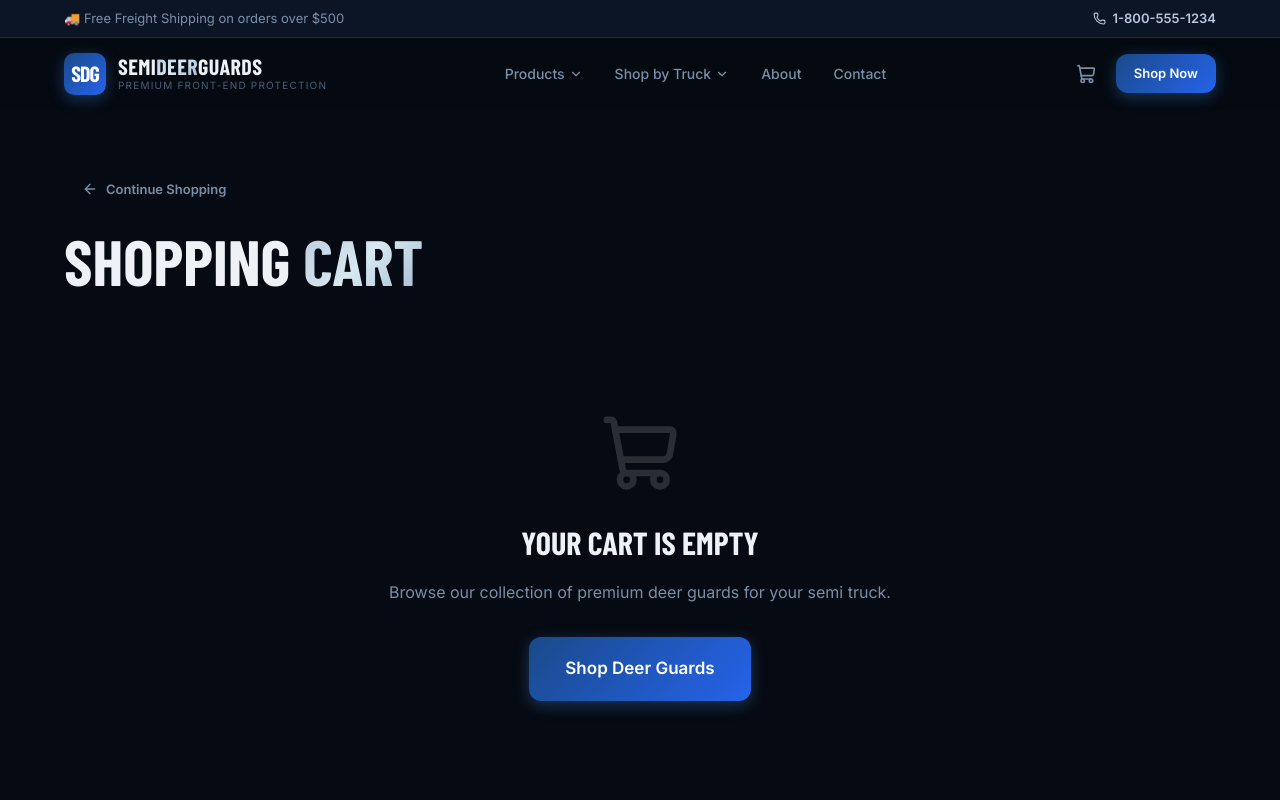
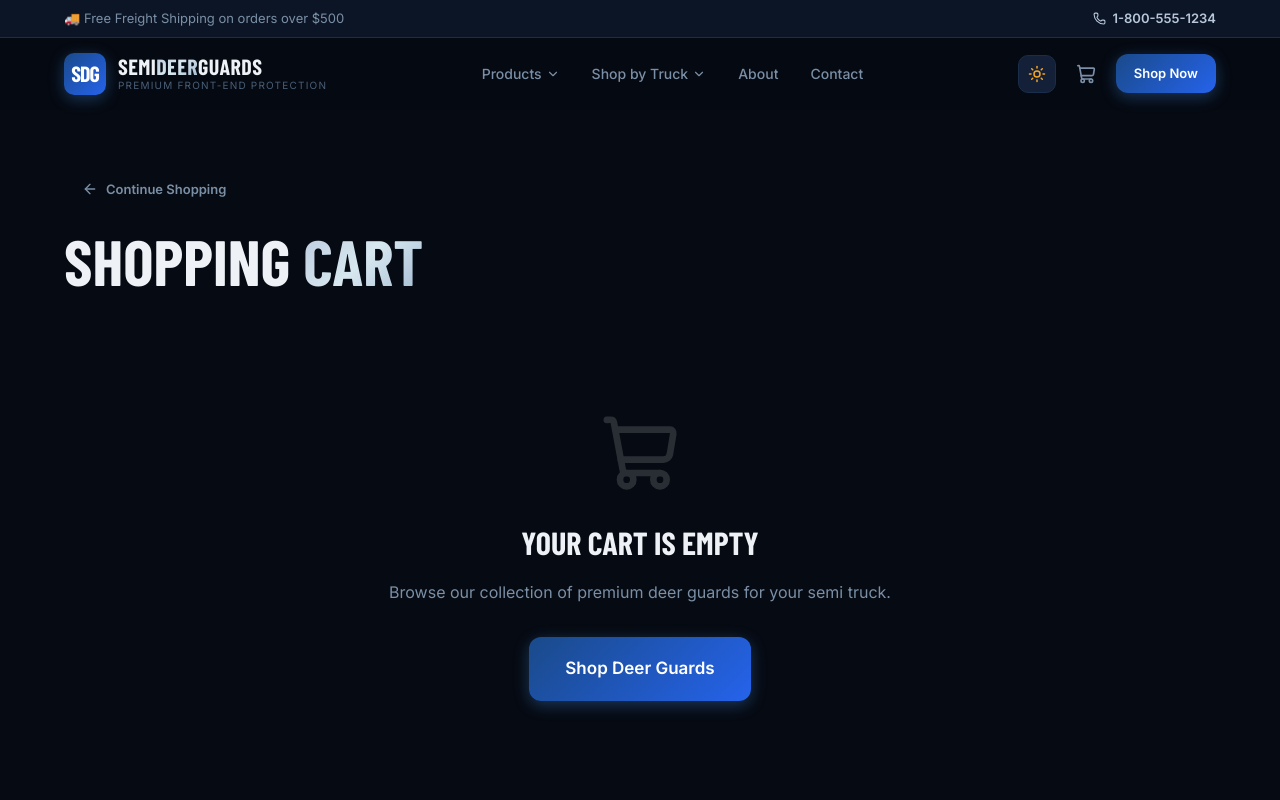
Before and after one commit to QASchoolUSA/SemiDeerGuards, a Next.js app: page /cart in a window 1280 px wide. Shown: the top 800 px of the page. Built offline with nearby package versions, Linux system fonts and the light colour scheme; a web font is replaced by a local one.

Commit message:
feat: implement professional industrial light theme and dark/light switcher

```diff
--- a/app/globals.css
+++ b/app/globals.css
@@ -57,10 +57,75 @@
   --shadow-glow-gold: 0 0 20px rgba(245,166,35,0.4);
   --shadow-btn: 0 4px 16px rgba(74,158,255,0.3);
 
+  /* Header & Navigation */
+  --header-bg:          rgba(6, 10, 18, 0.95);
+  --header-bg-blur:     rgba(6, 10, 18, 0.85);
+  --shadow-header:      0 4px 30px rgba(0, 0, 0, 0.3);
+  --shadow-dropdown:    0 16px 40px rgba(0, 0, 0, 0.4);
+
+  /* CTA Banner & Text */
+  --grad-cta:           linear-gradient(135deg, #0A1828 0%, #0D2040 40%, #0C1535 100%);
+  --grad-text-blue:     linear-gradient(135deg, #4A9EFF, #93C5FD);
+
   /* Transitions */
   --transition-fast:   150ms cubic-bezier(0.4, 0, 0.2, 1);
   --transition-normal: 250ms cubic-bezier(0.4, 0, 0.2, 1);
   --transition-slow:   400ms cubic-bezier(0.4, 0, 0.2, 1);
+}
+
+/* ─── Professional Industrial Light Theme ───────────────────────────────────────── */
+[data-theme="light"] {
+  /* Background layers: Engineered slate & crisp white structural surfaces */
+  --bg-base:        #F1F5F9;
+  --bg-surface:     #FFFFFF;
+  --bg-elevated:    #E2E8F0;
+  --bg-hover:       #CBD5E1;
+
+  /* Borders: Precision-machined, clean structural definition */
+  --border-subtle:  #E2E8F0;
+  --border-default: #CBD5E1;
+  --border-strong:  #94A3B8;
+
+  /* Typography: High-contrast midnight slate for razor-sharp legibility */
+  --text-primary:   #0F172A;
+  --text-secondary: #334155;
+  --text-muted:     #64748B;
+
+  /* Brand Colors: High-contrast forged metal & royal cobalt */
+  --chrome:         #334155;
+  --chrome-bright:  #0F172A;
+  --blue-accent:    #1D4ED8;
+  --blue-glow:      #2563EB;
+  --gold:           #B45309;
+  --gold-dark:      #92400E;
+
+  /* Status */
+  --success:        #15803D;
+  --error:          #DC2626;
+  --warning:        #B45309;
+
+  /* Gradients */
+  --grad-hero:       linear-gradient(135deg, #F8FAFC 0%, #EDF2F7 50%, #E2E8F0 100%);
+  --grad-card:       linear-gradient(145deg, #FFFFFF 0%, #F8FAFC 100%);
+  --grad-chrome:     linear-gradient(135deg, #1E293B 0%, #334155 50%, #0F172A 100%);
+  --grad-blue:       linear-gradient(135deg, #1D4ED8 0%, #2563EB 100%);
+  --grad-gold:       linear-gradient(135deg, #B45309 0%, #D97706 100%);
+  --grad-glow-blue:  radial-gradient(ellipse at center, rgba(29, 78, 216, 0.12) 0%, transparent 70%);
+  --grad-glow-chrome:radial-gradient(ellipse at center, rgba(15, 23, 42, 0.05) 0%, transparent 70%);
+  --grad-cta:        linear-gradient(135deg, #EFF6FF 0%, #F1F5F9 50%, #E2E8F0 100%);
+  --grad-text-blue:  linear-gradient(135deg, #1D4ED8 0%, #2563EB 100%);
+
+  /* Header & Navigation */
+  --header-bg:       rgba(255, 255, 255, 0.95);
+  --header-bg-blur:  rgba(255, 255, 255, 0.88);
+  --shadow-header:   0 4px 20px rgba(15, 23, 42, 0.06);
+  --shadow-dropdown: 0 12px 32px rgba(15, 23, 42, 0.12);
+
+  /* Shadows: Soft, dimensional elevation instead of dark glows */
+  --shadow-card:     0 4px 20px -2px rgba(15, 23, 42, 0.08), 0 1px 3px rgba(15, 23, 42, 0.04);
+  --shadow-glow-blue:0 0 25px rgba(29, 78, 216, 0.2);
+  --shadow-glow-gold:0 0 20px rgba(180, 83, 9, 0.2);
+  --shadow-btn:      0 4px 14px rgba(29, 78, 216, 0.22);
 }
 
 /* ─── Base Reset & Typography ────────────────────────────────────────────────── */
@@ -82,6 +147,7 @@ body {
   overflow-x: hidden;
   max-width: 100vw;
   width: 100%;
+  transition: background-color var(--transition-normal), color var(--transition-normal);
 }
 
 /* Custom Scrollbar */
@@ -507,10 +573,10 @@ body {
 }
 
 .header-solid {
-  background: rgba(6,10,18,0.95);
+  background: var(--header-bg);
   backdrop-filter: blur(20px);
   border-bottom: 1px solid var(--border-subtle);
-  box-shadow: 0 4px 30px rgba(0,0,0,0.3);
+  box-shadow: var(--shadow-header);
 }
 
 .header-transparent {
@@ -646,7 +712,7 @@ body {
 }
 
 .gradient-text-blue {
-  background: linear-gradient(135deg, #4A9EFF, #93C5FD);
+  background: var(--grad-text-blue);
   -webkit-background-clip: text;
   -webkit-text-fill-color: transparent;
   background-clip: text;
--- a/components/home/CTABanner.tsx
+++ b/components/home/CTABanner.tsx
@@ -6,7 +6,7 @@ export default function CTABanner() {
     <section
       aria-label="Call to Action"
       style={{
-        background: 'linear-gradient(135deg, #0A1828 0%, #0D2040 40%, #0C1535 100%)',
+        background: 'var(--grad-cta)',
         borderTop: '1px solid var(--border-subtle)',
         borderBottom: '1px solid var(--border-subtle)',
         padding: 'var(--section-py) 0',
--- a/components/home/HeroSection.tsx
+++ b/components/home/HeroSection.tsx
@@ -74,7 +74,7 @@ export default function HeroSection() {
                   href={`/trucks/${brand.toLowerCase()}`}
                   style={{
                     padding: '8px 18px',
-                    background: 'rgba(255,255,255,0.04)',
+                    background: 'var(--bg-elevated)',
                     border: '1px solid var(--border-default)',
                     borderRadius: '99px',
                     fontSize: '13px', fontWeight: '600',
@@ -86,12 +86,12 @@ export default function HeroSection() {
                   onMouseEnter={(e) => {
                     e.currentTarget.style.borderColor = 'var(--blue-accent)'
                     e.currentTarget.style.color = 'var(--blue-accent)'
-                    e.currentTarget.style.background = 'rgba(74,158,255,0.08)'
+                    e.currentTarget.style.background = 'var(--bg-hover)'
                   }}
                   onMouseLeave={(e) => {
                     e.currentTarget.style.borderColor = 'var(--border-default)'
                     e.currentTarget.style.color = 'var(--text-secondary)'
-                    e.currentTarget.style.background = 'rgba(255,255,255,0.04)'
+                    e.currentTarget.style.background = 'var(--bg-elevated)'
                   }}
                 >
                   {brand}
--- a/components/layout/Header.tsx
+++ b/components/layout/Header.tsx
@@ -6,6 +6,7 @@ import { ShoppingCart, Menu, X, Phone, ChevronDown, Search } from 'lucide-react'
 import { useCartStore } from '@/lib/store/cart'
 import CartDrawer from './CartDrawer'
 import MobileMenu from './MobileMenu'
+import ThemeToggle from './ThemeToggle'
 
 const NAV_LINKS = [
   {
@@ -60,7 +61,7 @@ export default function Header() {
 
       <header
         className={`header ${scrolled ? 'header-solid' : 'header-transparent'}`}
-        style={{ background: scrolled ? undefined : 'rgba(6,10,18,0.8)', backdropFilter: 'blur(16px)' }}
+        style={{ background: scrolled ? undefined : 'var(--header-bg-blur)', backdropFilter: 'blur(16px)' }}
       >
         <div className="container-full" style={{ display: 'flex', alignItems: 'center', justifyContent: 'space-between', height: '72px' }}>
           {/* Logo */}
@@ -123,7 +124,7 @@ export default function Header() {
                     position: 'absolute', top: '100%', left: '0',
                     background: 'var(--bg-elevated)', border: '1px solid var(--border-default)',
                     borderRadius: 'var(--radius-md)', padding: '8px',
-                    minWidth: '180px', boxShadow: '0 16px 48px rgba(0,0,0,0.4)',
+                    minWidth: '180px', boxShadow: 'var(--shadow-dropdown)',
                     zIndex: 50, marginTop: '4px'
                   }}>
                     {link.children.map((child) => (
@@ -156,6 +157,9 @@ export default function Header() {
 
           {/* Actions */}
           <div style={{ display: 'flex', alignItems: 'center', gap: '8px' }}>
+            {/* Theme Toggle */}
+            <ThemeToggle />
+
             {/* Cart */}
             <button
               id="cart-button"
--- a/components/layout/MobileMenu.tsx
+++ b/components/layout/MobileMenu.tsx
@@ -2,6 +2,7 @@
 
 import Link from 'next/link'
 import { X, ShoppingCart, Truck } from 'lucide-react'
+import ThemeToggle from './ThemeToggle'
 
 interface NavLink {
   label: string
@@ -90,6 +91,9 @@ export default function MobileMenu({ isOpen, onClose, links }: MobileMenuProps)
           <Link href="/trucks" className="btn btn-outline" onClick={onClose} style={{ width: '100%', justifyContent: 'center' }}>
             <Truck size={18} /> Browse by Truck Brand
           </Link>
+          <div style={{ display: 'flex', justifyContent: 'center', paddingTop: '8px' }}>
+            <ThemeToggle showLabel={true} />
+          </div>
         </div>
       </div>
     </>
--- /dev/null
+++ b/components/layout/ThemeToggle.tsx
@@ -0,0 +1,118 @@
+'use client'
+
+import { useEffect, useState } from 'react'
+import { Sun, Moon } from 'lucide-react'
+
+interface ThemeToggleProps {
+  showLabel?: boolean
+  className?: string
+}
+
+export default function ThemeToggle({ showLabel = false, className = '' }: ThemeToggleProps) {
+  const [theme, setTheme] = useState<'dark' | 'light'>('dark')
+  const [mounted, setMounted] = useState(false)
+
+  useEffect(() => {
+    setMounted(true)
+    const current = (document.documentElement.getAttribute('data-theme') as 'dark' | 'light') ||
+      (localStorage.getItem('theme') as 'dark' | 'light') ||
+      'dark'
+    setTheme(current)
+
+    const handleThemeChange = () => {
+      const updated = (document.documentElement.getAttribute('data-theme') as 'dark' | 'light') || 'dark'
+      setTheme(updated)
+    }
+
+    window.addEventListener('theme-change', handleThemeChange)
+    return () => window.removeEventListener('theme-change', handleThemeChange)
+  }, [])
+
+  const toggleTheme = () => {
+    const next = theme === 'dark' ? 'light' : 'dark'
+    setTheme(next)
+    document.documentElement.setAttribute('data-theme', next)
+    try {
+      localStorage.setItem('theme', next)
+    } catch {
+      // storage unavailable
+    }
+    window.dispatchEvent(new Event('theme-change'))
+  }
+
+  // Prevent hydration mismatch
+  if (!mounted) {
+    return (
+      <button
+        type="button"
+        id={showLabel ? 'theme-toggle-btn-mobile' : 'theme-toggle-btn'}
+        className={`btn btn-ghost btn-sm ${className}`}
+        style={{
+          width: showLabel ? 'auto' : '38px',
+          height: '38px',
+          padding: showLabel ? '0 14px' : 0,
+          borderRadius: '10px',
+          border: '1px solid var(--border-subtle)',
+          display: 'inline-flex',
+          alignItems: 'center',
+          justifyContent: 'center',
+          gap: '8px',
+          color: 'var(--text-secondary)',
+        }}
+        aria-label="Toggle theme"
+      >
+        <Moon size={18} />
+        {showLabel && (
+          <span style={{ fontSize: '13px', fontWeight: '600', color: 'var(--text-primary)' }}>
+            Theme
+          </span>
+        )}
+      </button>
+    )
+  }
+
+  return (
+    <button
+      type="button"
+      id={showLabel ? 'theme-toggle-btn-mobile' : 'theme-toggle-btn'}
+      onClick={toggleTheme}
+      className={`btn btn-ghost btn-sm ${className}`}
+      style={{
+        width: showLabel ? 'auto' : '38px',
+        height: '38px',
+        padding: showLabel ? '0 14px' : 0,
+        borderRadius: '10px',
+        border: '1px solid var(--border-subtle)',
+        background: 'var(--bg-elevated)',
+        display: 'inline-flex',
+        alignItems: 'center',
+        justifyContent: 'center',
+        gap: '8px',
+        color: theme === 'dark' ? 'var(--gold)' : 'var(--blue-accent)',
+        cursor: 'pointer',
+        transition: 'all var(--transition-fast)',
+      }}
+      title={`Switch to ${theme === 'dark' ? 'Light' : 'Dark'} Mode`}
+      aria-label={`Switch to ${theme === 'dark' ? 'Light' : 'Dark'} Mode`}
+    >
+      <div style={{
+        display: 'flex',
+        alignItems: 'center',
+        justifyContent: 'center',
+        transition: 'transform 0.3s ease',
+        transform: theme === 'dark' ? 'rotate(0deg)' : 'rotate(360deg)',
+      }}>
+        {theme === 'dark' ? (
+          <Sun size={18} />
+        ) : (
+          <Moon size={18} />
+        )}
+      </div>
+      {showLabel && (
+        <span style={{ fontSize: '13px', fontWeight: '600', color: 'var(--text-primary)' }}>
+          {theme === 'dark' ? 'Light Mode' : 'Dark Mode'}
+        </span>
+      )}
+    </button>
+  )
+}
```
Also changed, not shown: app/layout.tsx (+6 -1 lines).
